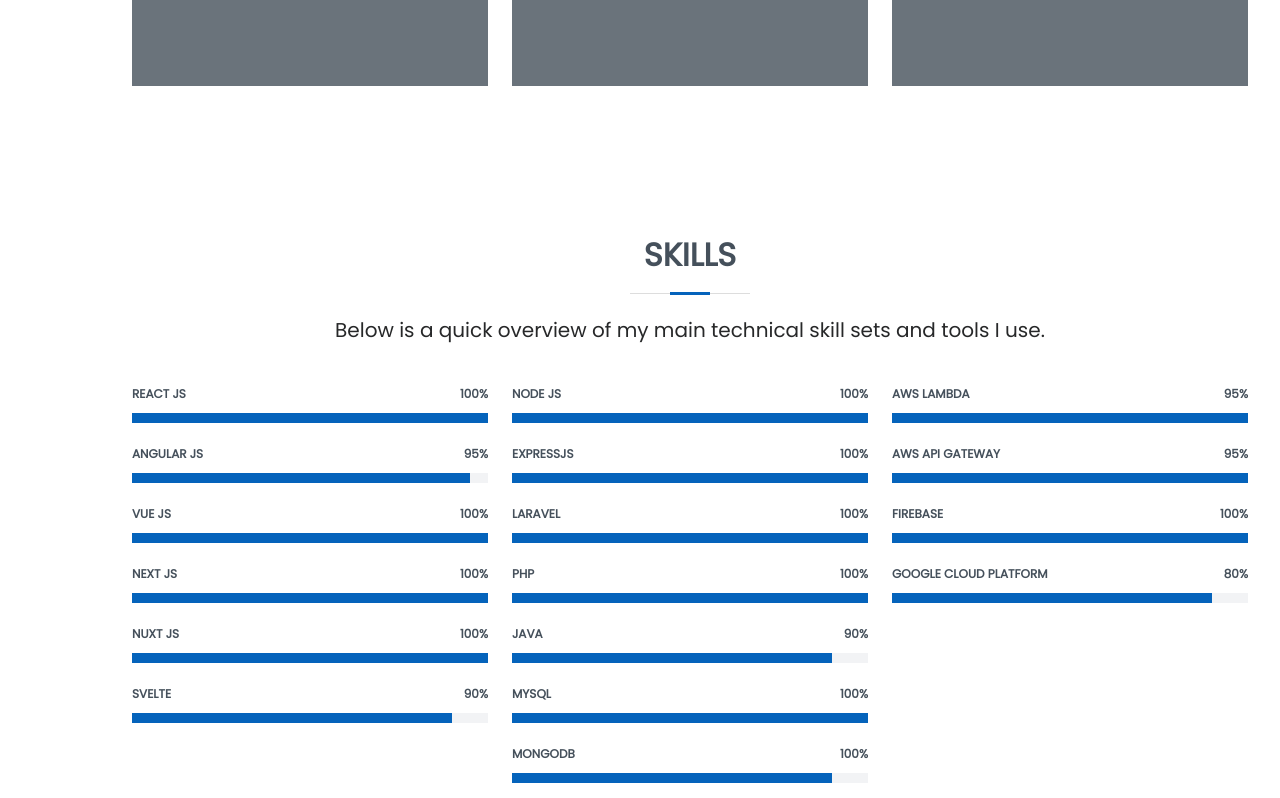
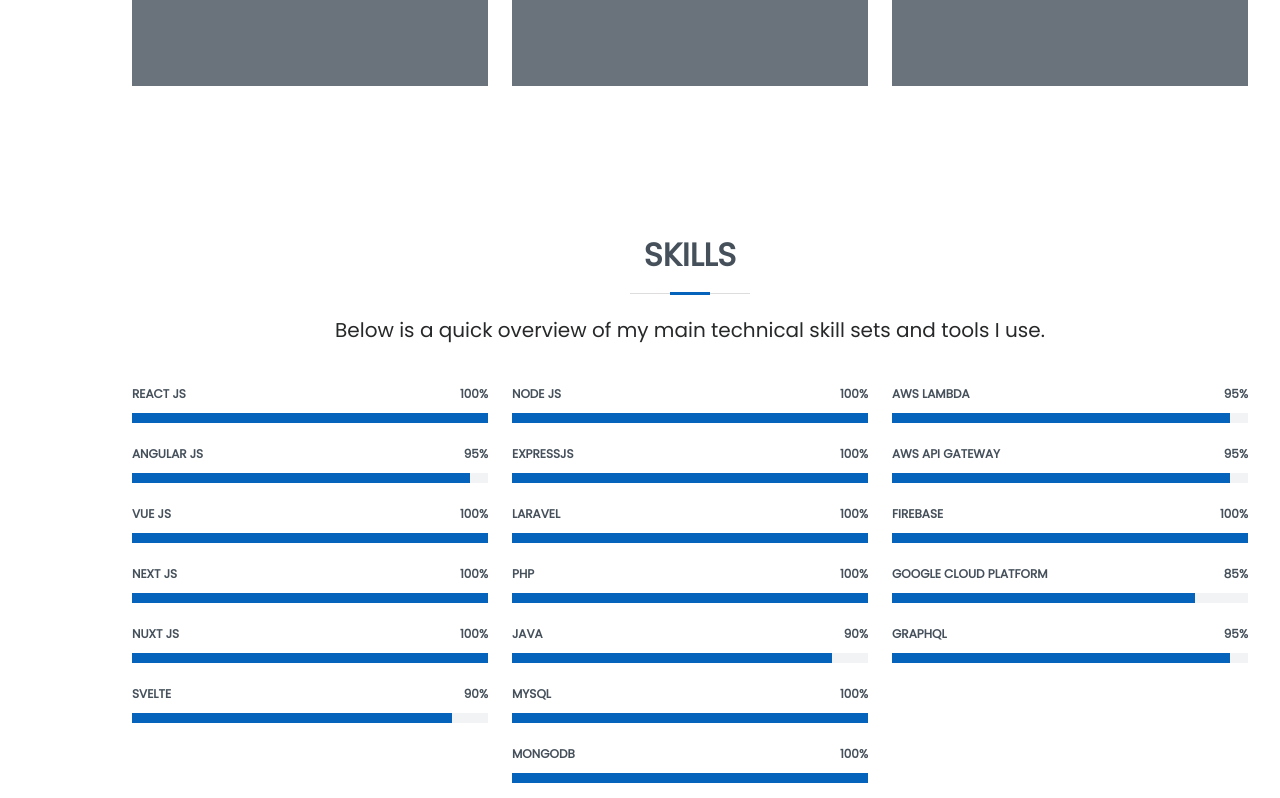
Before and after one commit to leadcyber/leadcyber.github.io, a plain HTML site: page index.html in a window 1280 px wide. Shown: the part 2000-2798 px from the top of the page. Drawn offline with Linux system fonts and the light colour scheme.

Commit message:
new skill sdded

```diff
--- a/index.html
+++ b/index.html
@@ -59,7 +59,7 @@
       <h1>Travis Dean Ashley</h1>
       <p>I'm <span class="typed" data-typed-items="a Senior Full-Stack Engineer"></span></p>
       <div class="social-links">
-        <a title="Github" href="https://github.com/travashley826" class="github"><i class="bx bxl-github"></i></a>
+        <!-- <a title="Github" href="https://github.com/travashley826" class="github"><i class="bx bxl-github"></i></a> -->
         <a title="Linkedin" href="https://www.linkedin.com/in/travis-ashley-a9101b273/" class="linkedin"><i class="bx bxl-linkedin"></i></a>
         <a title="Skype" href="skype:live:.cid.127e8cf1a3e3e91b?call" class="skype"><i class="bx bxl-skype"></i></a>
         <a title="Phone number" href="tel:+18053545844" class="phone"><i class="bx bx-phone-call"></i></a>
@@ -303,7 +303,7 @@
             <div class="progress">
               <span class="skill">MongoDB <i class="val">100%</i></span>
               <div class="progress-bar-wrap">
-                <div class="progress-bar" role="progressbar" aria-valuenow="90" aria-valuemin="0" aria-valuemax="100">
+                <div class="progress-bar" role="progressbar" aria-valuenow="100" aria-valuemin="0" aria-valuemax="100">
                 </div>
               </div>
             </div>
@@ -315,7 +315,7 @@
             <div class="progress">
               <span class="skill">AWS Lambda <i class="val">95%</i></span>
               <div class="progress-bar-wrap">
-                <div class="progress-bar" role="progressbar" aria-valuenow="100" aria-valuemin="0" aria-valuemax="100">
+                <div class="progress-bar" role="progressbar" aria-valuenow="95" aria-valuemin="0" aria-valuemax="100">
                 </div>
               </div>
             </div>
@@ -323,7 +323,7 @@
             <div class="progress">
               <span class="skill">AWS API Gateway <i class="val">95%</i></span>
               <div class="progress-bar-wrap">
-                <div class="progress-bar" role="progressbar" aria-valuenow="100" aria-valuemin="0" aria-valuemax="100">
+                <div class="progress-bar" role="progressbar" aria-valuenow="95" aria-valuemin="0" aria-valuemax="100">
                 </div>
               </div>
             </div>
@@ -337,9 +337,17 @@
             </div>
 
             <div class="progress">
-              <span class="skill">Google Cloud Platform<i class="val">80%</i></span>
+              <span class="skill">Google Cloud Platform<i class="val">85%</i></span>
               <div class="progress-bar-wrap">
-                <div class="progress-bar" role="progressbar" aria-valuenow="90" aria-valuemin="0" aria-valuemax="100">
+                <div class="progress-bar" role="progressbar" aria-valuenow="85" aria-valuemin="0" aria-valuemax="100">
+                </div>
+              </div>
+            </div>
+
+            <div class="progress">
+              <span class="skill">GraphQL<i class="val">95%</i></span>
+              <div class="progress-bar-wrap">
+                <div class="progress-bar" role="progressbar" aria-valuenow="95" aria-valuemin="0" aria-valuemax="100">
                 </div>
               </div>
             </div>
@@ -376,9 +384,9 @@
               </div>
 
               <div class="phone">
-                <i class="bx bxl-github"></i>
-                <h4>Github:</h4>
-                <p>https://github.com/travashley826</p>
+                <i class="bx bx-phone-call"></i>
+                <h4>Phone:</h4>
+                <p>+1 805 354 5844</p>
               </div>
 
             </div>
@@ -425,7 +433,7 @@
       <h3>Travis Dean Ashley</h3>
       <p>I'm a Senior Full-Stack Engineer</p>
       <div class="social-links">
-        <a href="https://github.com/travashley826" class="github"><i class="bx bxl-github"></i></a>
+        <!-- <a href="https://github.com/travashley826" class="github"><i class="bx bxl-github"></i></a> -->
         <a href="https://www.linkedin.com/in/travis-ashley-a9101b273/" class="linkedin"><i class="bx bxl-linkedin"></i></a>
         <a href="skype:live:.cid.127e8cf1a3e3e91b?call" class="skype"><i class="bx bxl-skype"></i></a>
         <a href="tel:+18053545844" class="phone"><i class="bx bx-phone-call"></i></a>
```
